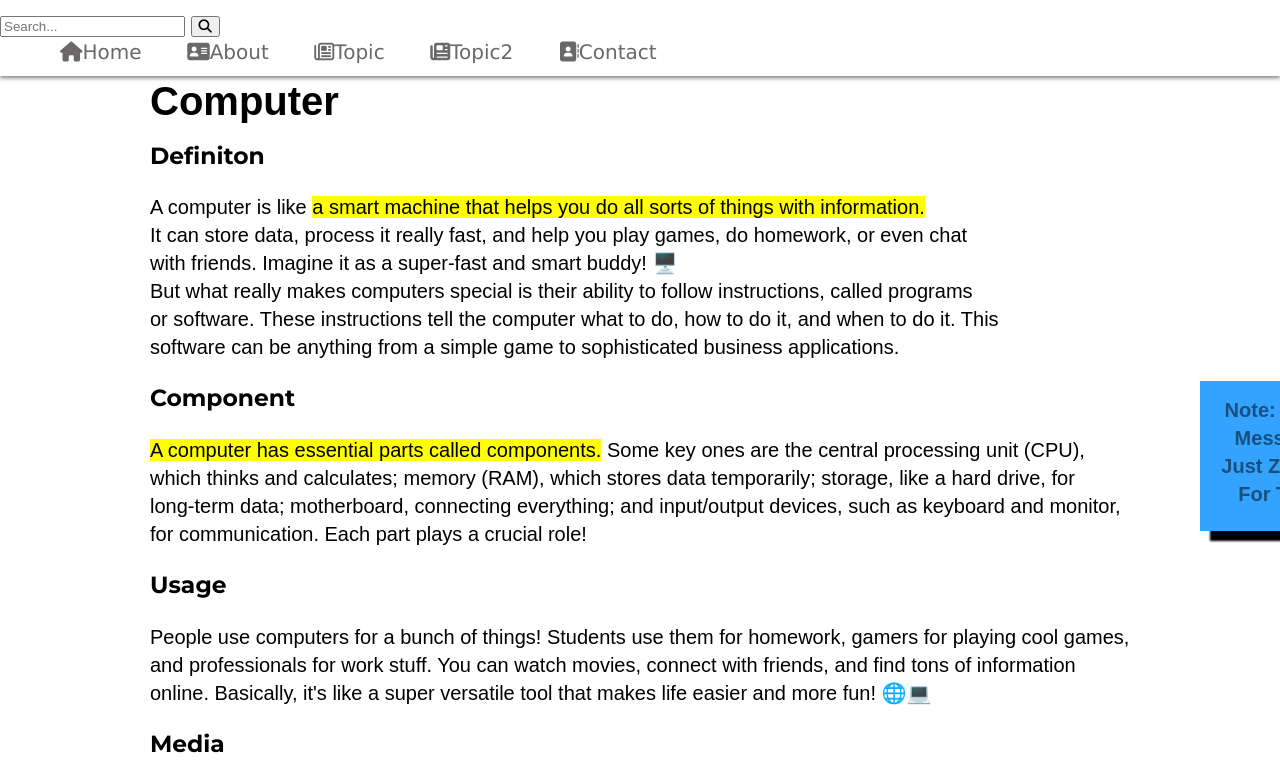
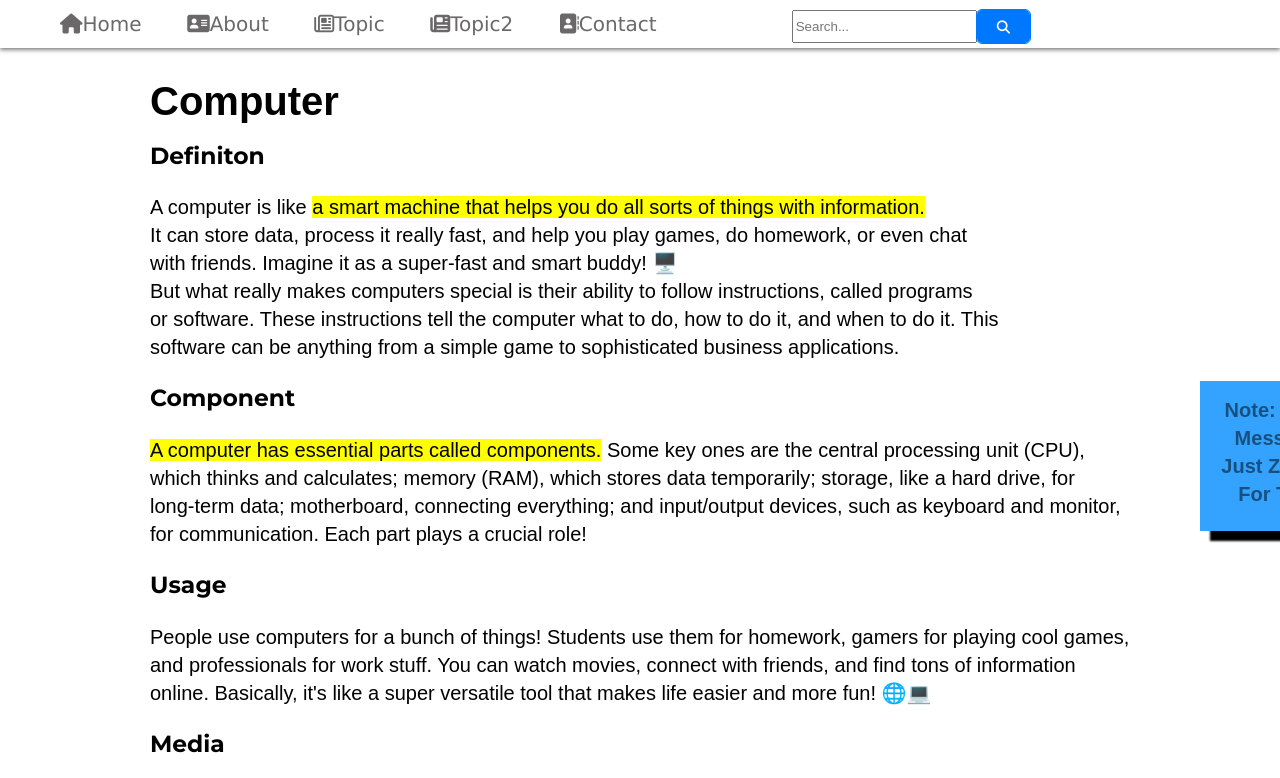
Before and after one commit to Dharmaip/year-10-website, a plain HTML site: page index.html in a window 1280 px wide. Shown: the top 778 px of the page. Drawn offline with Linux system fonts and the light colour scheme; grey boxes are pictures that could not be loaded.

Commit message:
Update style.css

```diff
--- a/style.css
+++ b/style.css
@@ -114,7 +114,6 @@ body {
     animation-duration: 2s;
     font-size: 23px;
 
-
   }
   @keyframes SlideUp{
     from{transform: translateY(300%);}
@@ -145,11 +144,11 @@ body {
 }
 
 .ggw {
-  width: 300px;
-  height: 150px;
+  width: 300px; /* Set the width */
+  height: 150px; /* Set the height */
   padding: 15px; /* Add some spacing around the content */
-  background-color: rgb(51, 163, 255);
-  box-sizing: border-box;
+  background-color: rgb(51, 163, 255); /* Set a background color (optional) */
+  box-sizing: border-box; /* Ensure padding and border are included in the dimensions */
   position: absolute;
   left: 1200px;
   box-shadow: 10px 10px 2px  rgba(0, 0, 0, 1);
@@ -157,3 +156,42 @@ body {
   color: #00000083;
 
 }
+
+.boxx{
+  display: flex;
+  align-items: right;
+  justify-content: right;
+  position: absolute;
+  right: 250px;
+  height: 33px;
+  position: absolute;
+
+
+}
+
+form{
+  display: flex;
+
+
+}
+
+form input[type="text"]{
+  flex: 1;
+
+
+
+}
+
+button[type="submit"] {
+  padding: 10px 20px;
+  background-color: #0077ff;
+  color: #fff;
+  border: none;
+  outline: 1px solid #0077ff;
+  border-radius: 5px;
+  cursor: pointer;
+}
+form button:hover{
+  background-color: #0121d3;
+
+}
```
